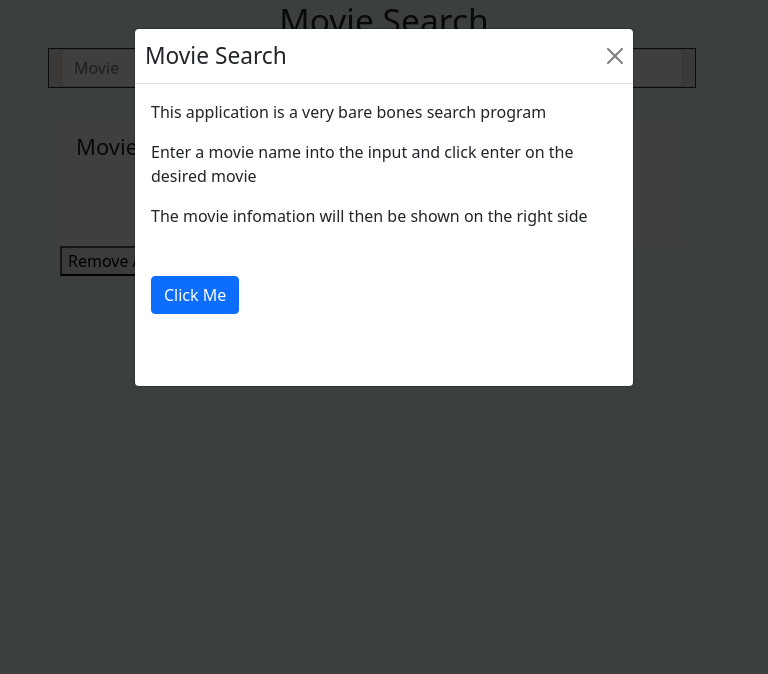
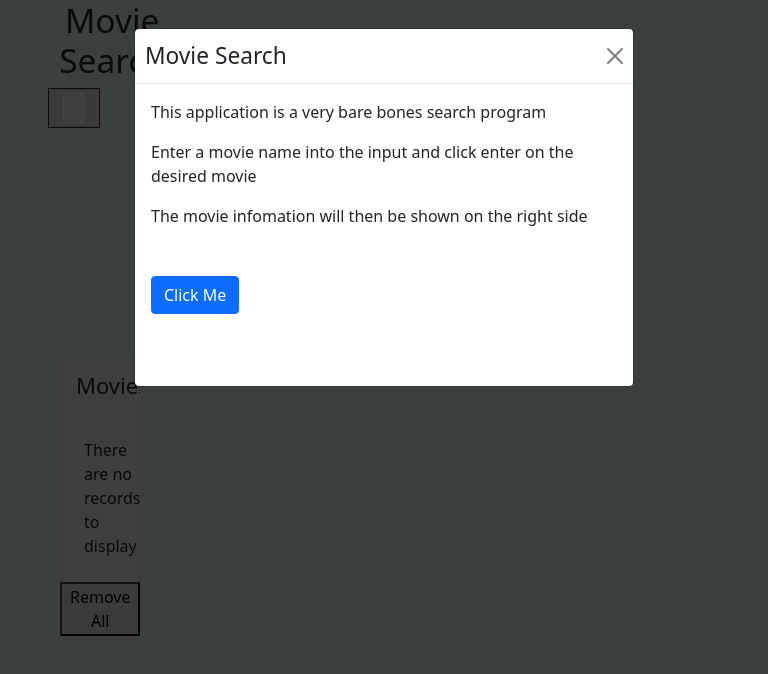
Before and after one commit to jasonz23/movie-search, a React (Create React App) app: page / in a window 768 px wide. Shown: the top 674 px of the page. Built offline with nearby package versions, Linux system fonts and the light colour scheme.

Commit message:
changed container css

```diff
--- a/src/App.css
+++ b/src/App.css
@@ -106,3 +106,25 @@ html, body {
   border-width: 2px;
   border-color: rgb(226, 173, 148);
 }
+
+@media only screen and (max-width: 768px) {
+  .container {
+    display: grid;
+    grid-template: repeat(6, 1fr) / repeat(6, 1fr);
+    grid-gap: 10px;
+    justify-content: center;
+    width: 90%;
+    height: 90%;
+  }
+}
+
+@media only screen and (min-width: 600px) {
+  .container {
+    display: grid;
+    grid-template: repeat(6, 1fr) / repeat(6, 1fr);
+    grid-gap: 10px;
+    justify-content: center;
+    width: 40%;
+    height: 40%;
+  }
+}
```
